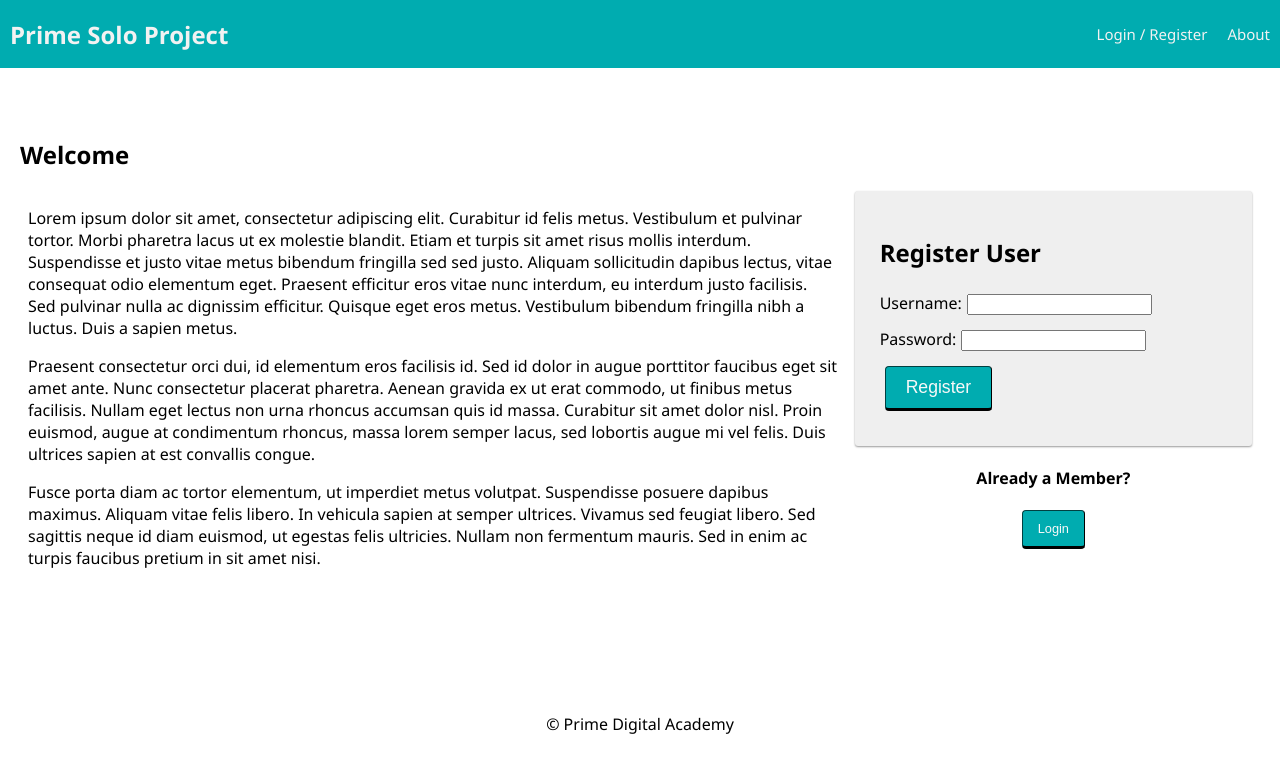
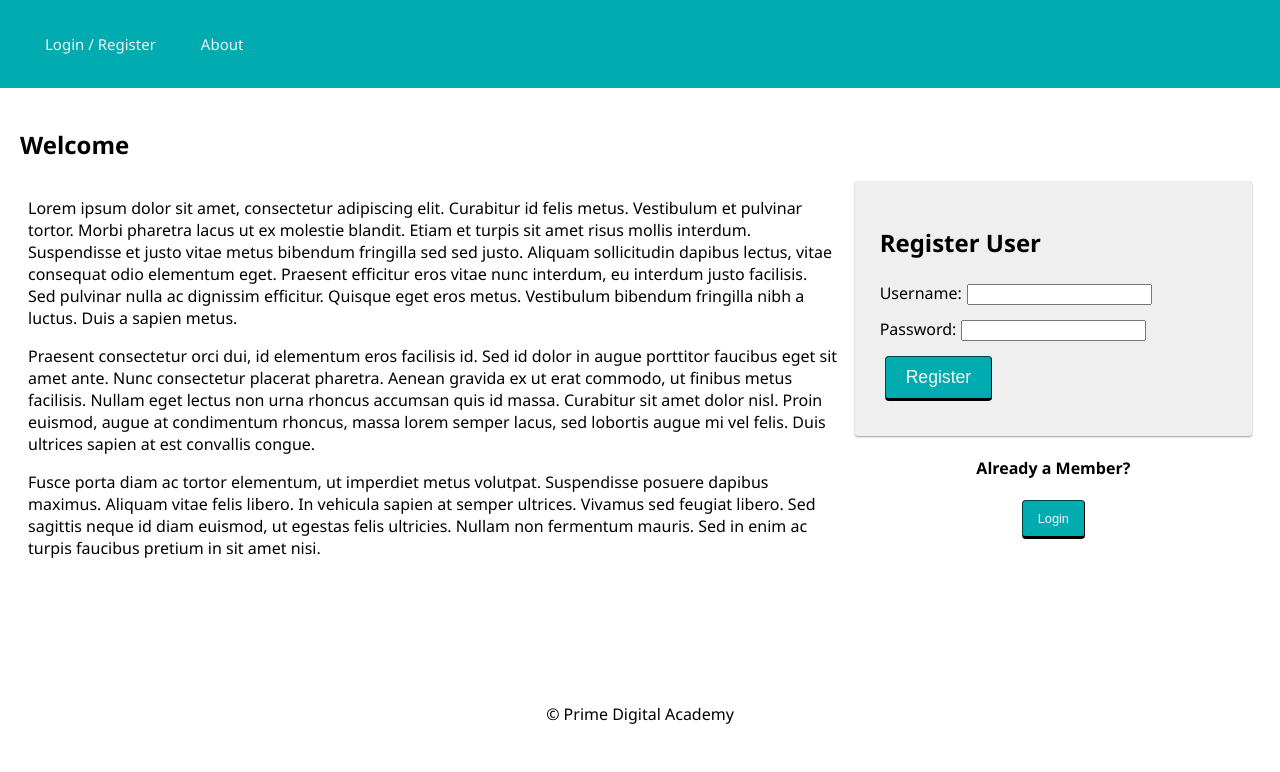
Before and after one commit to BradenSoller/idk, a React (Vite) app: page /user#/home in a window 1280 px wide. Shown: the top 772 px of the page. Built offline with nearby package versions, Linux system fonts and the light colour scheme; no server answers.

Commit message:
changed ports and nav styling

```diff
--- a/src/components/Nav/Nav.css
+++ b/src/components/Nav/Nav.css
@@ -1,12 +1,15 @@
 .nav {
   /* flex box layout */
   display: flex;
-  justify-content: space-between;
-  align-items: center;
+  /* justify-content: space-between;  */
+  /* align-items: center; */
+padding: 10px;
 
-  margin: 0 0 30px;
+  /* margin: 0 0 30px; */
   background-color: #00acb0;
   overflow: hidden;
+
+
 }
 
 .nav a {
@@ -17,7 +20,7 @@
   font-size: 24px;
   font-weight: 700;
   color: #f2f2f2;
-  padding-left: 10px;
+  padding-left: px;
   margin: 0;
 }
 
@@ -28,6 +31,7 @@
   text-align: center;
   padding: 24px 10px;
   text-decoration: none;
+  margin-left: 25px;
   font-size: 15px;
 
   /* these last two make the logout button in
--- a/src/components/Nav/Nav.jsx
+++ b/src/components/Nav/Nav.jsx
@@ -10,7 +10,7 @@ function Nav() {
   return (
     <div className="nav">
       <Link to="/home">
-        <h2 className="nav-title">Prime Solo Project</h2>
+        <h2 className="nav-title"></h2>
       </Link>
       <div>
         {/* If no user is logged in, show these links */}
@@ -29,16 +29,20 @@ function Nav() {
             </Link>
 
             <Link className="navLink" to="/info">
-              Info Page
+              Favorites
+            </Link>
+
+            <Link className="navLink" to="/about">
+              About
             </Link>
 
             <LogOutButton className="navLink" />
           </>
         )}
 
-        <Link className="navLink" to="/about">
+        {!user.id && ( <Link className="navLink" to="/about">
           About
-        </Link>
+        </Link>)}
       </div>
     </div>
   );
--- a/vite.config.js
+++ b/vite.config.js
@@ -8,7 +8,7 @@ export default defineConfig(() => {
         },
         server: {
             proxy: {
-                "/api":'http://localhost:5001',
+                "/api":'http://localhost:5002',
             }
         },
         plugins: [react()],
```
Also changed, not shown: 1 other file (tests, documents, lock files or other folders).
